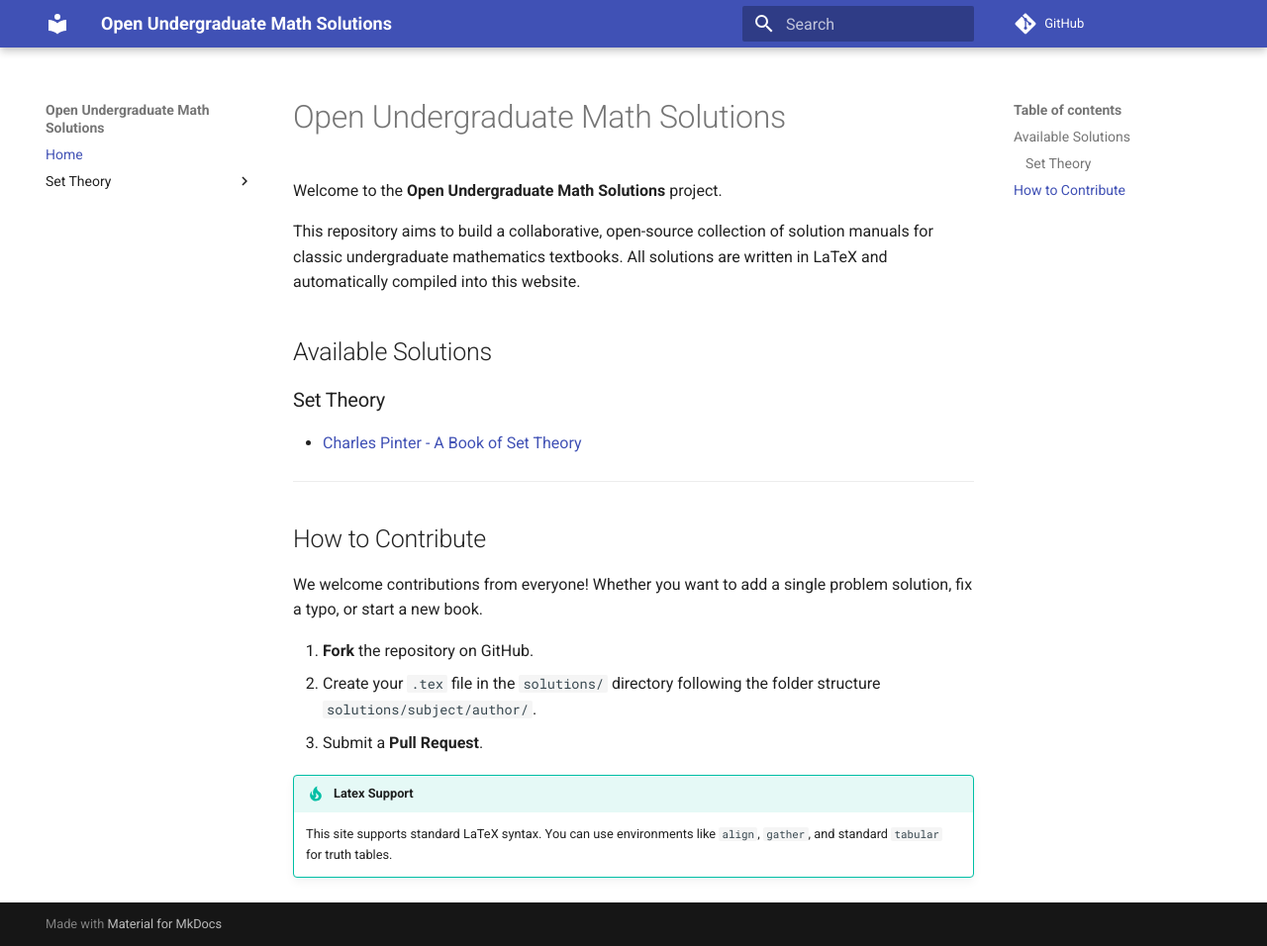
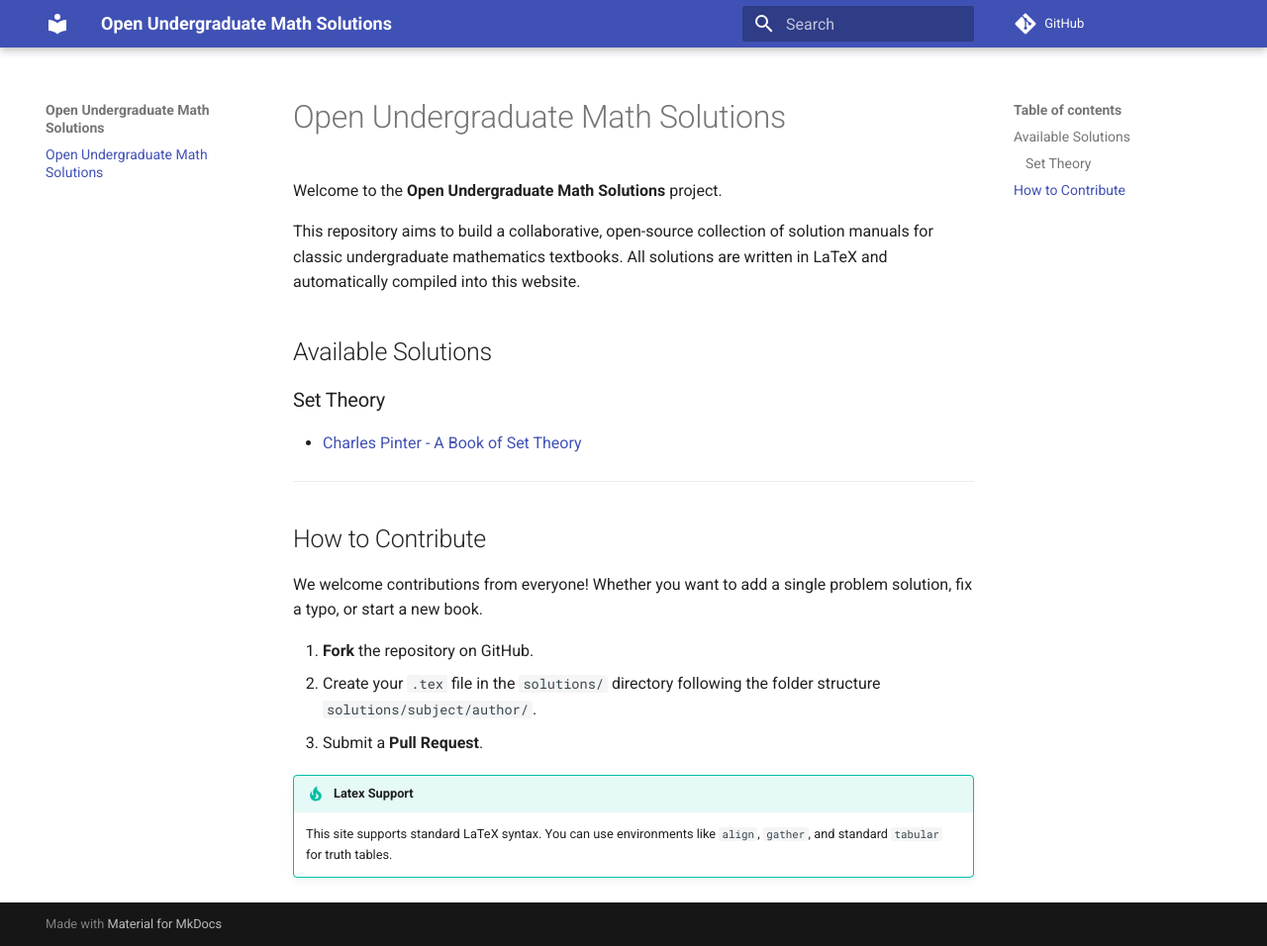
Before and after one commit to brasarlington/open-undergraduate-math-books-solutions, an MkDocs documentation site: the page built from docs/index.md, in a window 1280 px wide and 956 px high. Shown: the whole window at 99% size. Built offline with MkDocs 1.6.1 and Material for MkDocs 9.7.7, drawn with Linux system fonts in a browser that asks for light colours; comment, search, counter and statistics services are not loaded; some of the changed lines change nothing that is shown.

Commit message:
Update mkdocs.yml

```diff
--- a/mkdocs.yml
+++ b/mkdocs.yml
@@ -26,7 +26,7 @@ extra_javascript:
   - https://polyfill.io/v3/polyfill.min.js?features=es6
   - https://cdn.jsdelivr.net/npm/mathjax@3/es5/tex-mml-chtml.js
 
-nav:
-  - Home: index.md
-  - Set Theory:
-    - 'Charles Pinter - Chapter 1': set-theory/pinter/chapter1.md
+#nav:
+ # - Home: index.md
+  #- Set Theory:
+   # - 'Charles Pinter - Chapter 1': set-theory/pinter/chapter1.md
```
